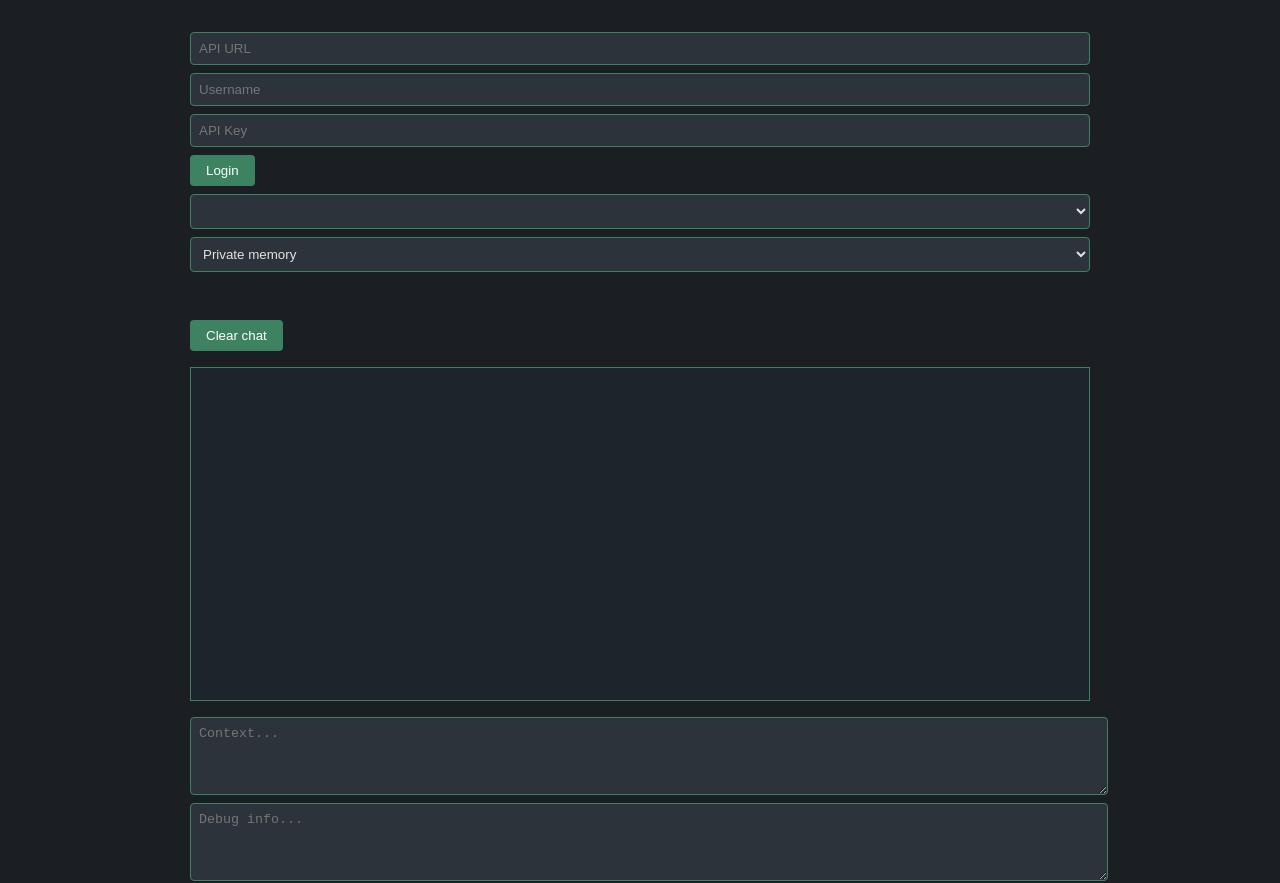
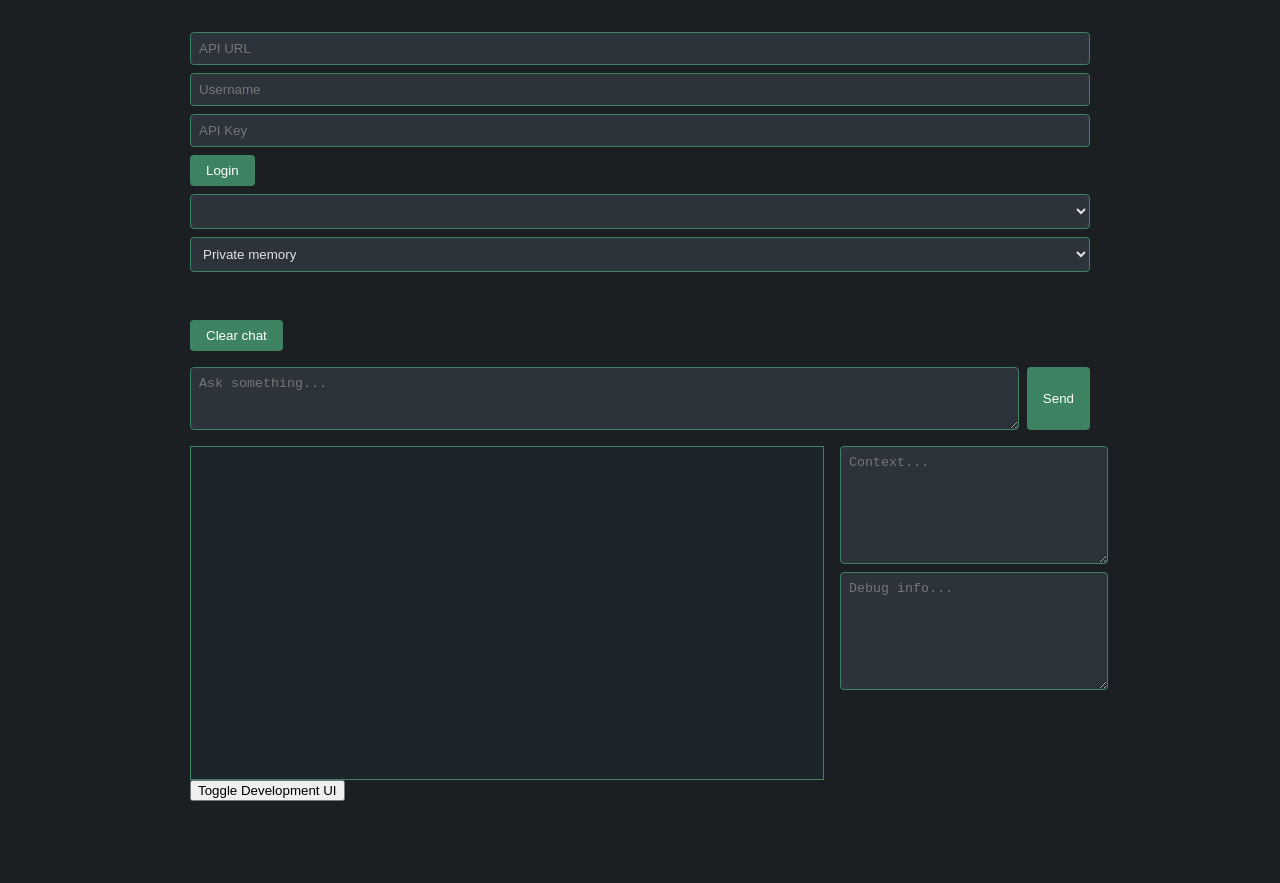
Before and after one commit to Smukanec/JARVIK_ELECTRON, a plain HTML site: page app/static/index.html in a window 1280 px wide. Shown: the part 74-957 px from the top of the page. After the commit the page ends 891 px from the top, so only its background shows below. Drawn offline with Linux system fonts and the light colour scheme; no server answers.

Commit message:
refactor: redesign UI layout and add code uploads

```diff
--- a/app/static/index.html
+++ b/app/static/index.html
@@ -51,8 +51,23 @@
       cursor: pointer;
     }
 
+    .qa-area {
+      margin-top: 1rem;
+      display: flex;
+      gap: 1rem;
+    }
+
+    #chat {
+      border: 1px solid #3d8361;
+      padding: 1rem;
+      height: 300px;
+      overflow-y: auto;
+      background: #1e242b;
+      flex: 1;
+    }
+
     .context-debug {
-      margin-top: 1rem;
+      width: 250px;
       display: flex;
       flex-direction: column;
       gap: 0.5rem;
@@ -65,15 +80,7 @@
       padding: 0.5rem;
       width: 100%;
       border-radius: 4px;
-    }
-
-    #chat {
-      margin-top: 1rem;
-      border: 1px solid #3d8361;
-      padding: 1rem;
-      height: 300px;
-      overflow-y: auto;
-      background: #1e242b;
+      height: 100px;
     }
 
     .message {
@@ -155,17 +162,21 @@
       <p id="modelDesc" style="width:100%"></p>
       <button onclick="clearChat()" class="clear-btn">Clear chat</button>
     </div>
-    <div id="chat"></div>
-    <div class="context-debug">
-      <textarea id="context" rows="4" placeholder="Context..." readonly></textarea>
-      <textarea id="debug" rows="4" placeholder="Debug info..." readonly></textarea>
-    </div>
     <div class="input-area">
       <textarea id="query" rows="3" placeholder="Ask something..."></textarea>
       <button onclick="ask()">Send</button>
     </div>
-    <div class="code-dev">
+    <div class="qa-area">
+      <div id="chat"></div>
+      <div class="context-debug">
+        <textarea id="context" placeholder="Context..." readonly></textarea>
+        <textarea id="debug" placeholder="Debug info..." readonly></textarea>
+      </div>
+    </div>
+    <button id="toggleDev" onclick="toggleDevUI()">Toggle Development UI</button>
+    <div class="code-dev" id="devUI" style="display:none;">
       <h2>Code Development</h2>
+      <input type="file" id="codeFiles" multiple />
       <textarea id="originalCode" rows="10" placeholder="Original code..."></textarea>
       <textarea id="codeInstruction" rows="3" placeholder="Request..."></textarea>
       <button onclick="processCode()">Process</button>
@@ -184,6 +195,7 @@
     const chatDiv = document.getElementById('chat');
     const loginBtn = document.getElementById('loginBtn');
     const logoutBtn = document.getElementById('logoutBtn');
+    const codeFilesInput = document.getElementById('codeFiles');
 
     let sessionApiKey = localStorage.getItem('apiKey') || '';
 
@@ -319,12 +331,18 @@
       const model = modelSelect.value;
       const memory = memorySelect.value;
 
+      const files = {};
+      for (const file of codeFilesInput.files) {
+        files[file.name] = await file.text();
+      }
+
       const res = await fetch('/code', {
         method: 'POST',
         headers: {'Content-Type': 'application/json'},
         body: JSON.stringify({
           code,
           instruction,
+          files,
           api_url: apiUrl,
           username,
           api_key: apiKey,
@@ -343,6 +361,11 @@
       contextArea.value = data.context || '';
       debugArea.value = data.debug ? JSON.stringify(data.debug, null, 2) : '';
     }
+
+    function toggleDevUI() {
+      const dev = document.getElementById('devUI');
+      dev.style.display = dev.style.display === 'none' ? '' : 'none';
+    }
   </script>
 </body>
 </html>
```
Also changed, not shown: 1 other file.
